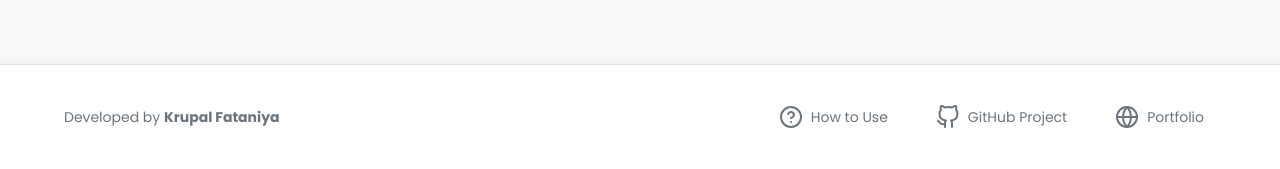
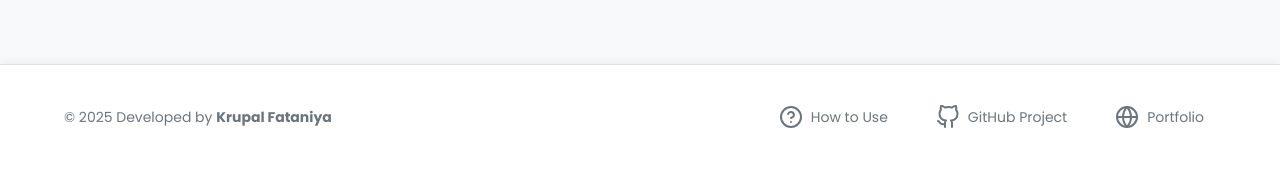
Before and after one commit to krupal-036/locsent, a Flask app: page / in a window 1280 px wide. Shown: the part 736-905 px from the top of the page. Run offline with Flask 3, Linux system fonts and the light colour scheme.

Commit message:
Enhance footer with dynamic year and credit update
Updated footer to include dynamic year and modified credit text.

```diff
--- a/templates/layout.html
+++ b/templates/layout.html
@@ -46,7 +46,9 @@
 
     <footer class="footer">
         <div class="container footer-content">
-            <p class="credit">Developed by <strong>Krupal Fataniya</strong></p>
+            <p class="credit">
+                &copy; <span id="year"></span> Developed by <strong>Krupal Fataniya</strong>
+            </p>
             <div class="footer-links">
                 <a href="#" id="open-guide-btn">
                     <i data-feather="help-circle"></i>
@@ -63,6 +65,11 @@
             </div>
         </div>
     </footer>
+
+    <script>
+        document.getElementById("year").textContent = new Date().getFullYear();
+    </script>
+
 
     <div id="guide-modal" class="modal-overlay">
         <div class="modal-content">
```
